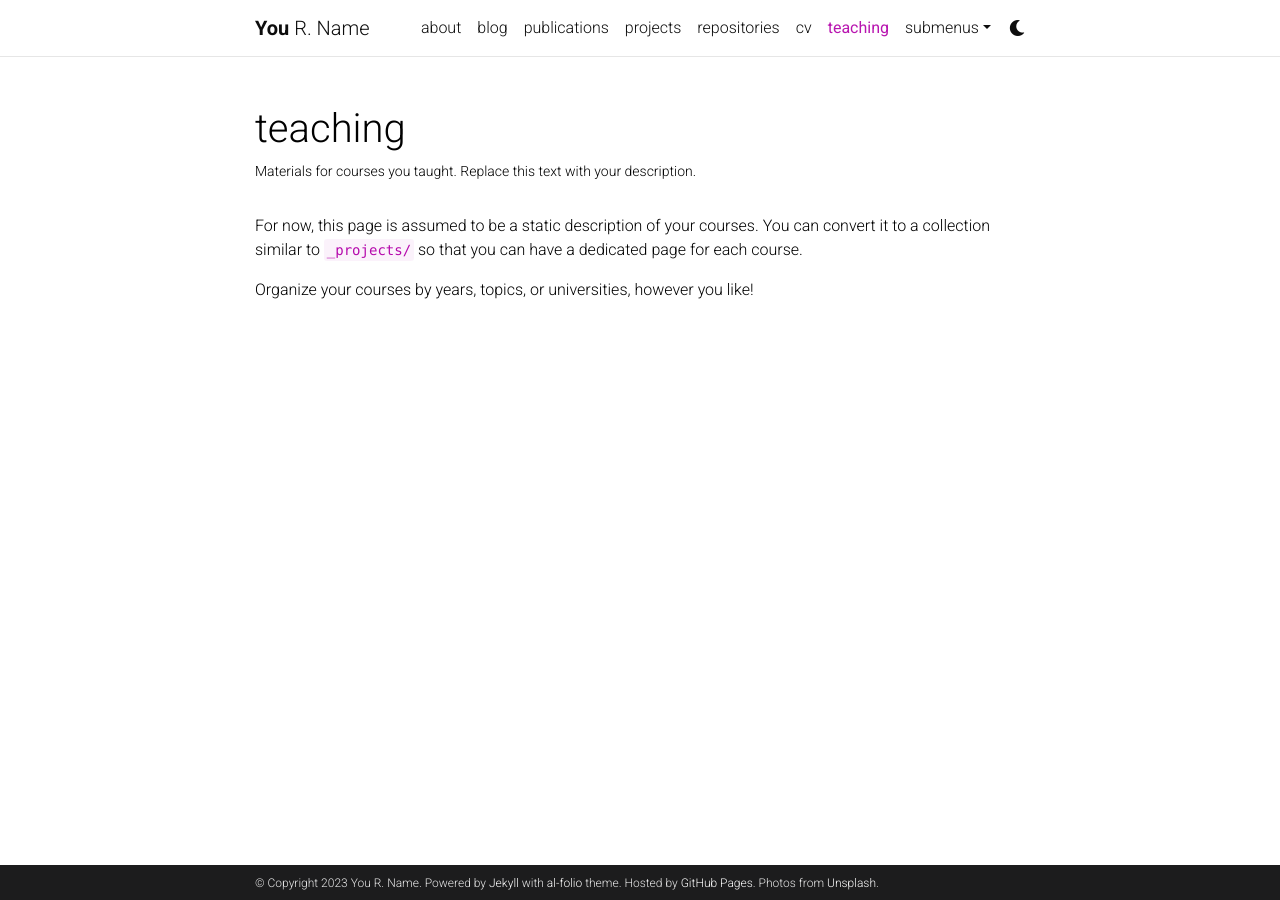
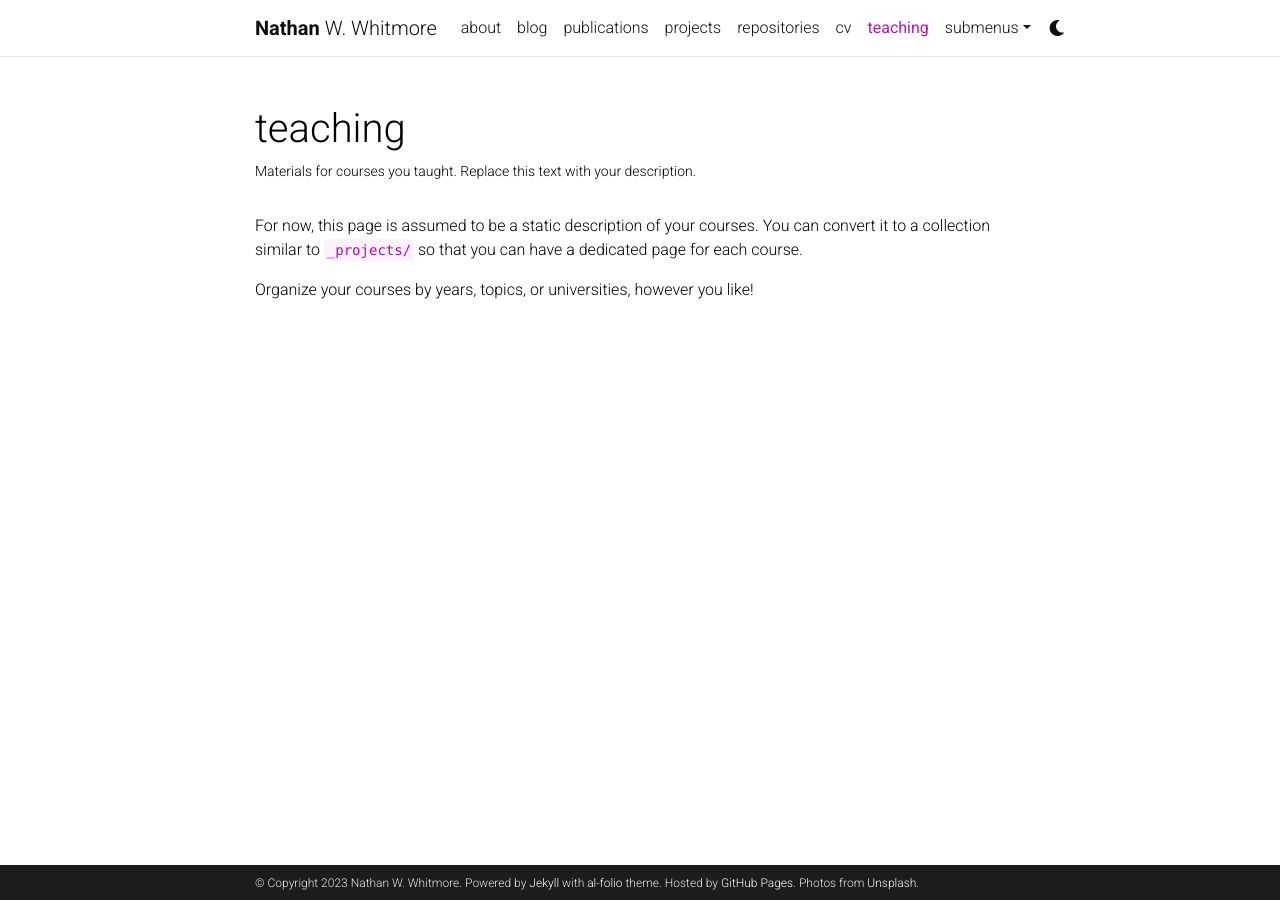
Before and after one commit to nathanww/nathanwhitmore.github.io, a Jekyll site: the page built from _pages/teaching.md, in a window 1280 px wide. Built offline with Jekyll 4.4.1, drawn with Linux system fonts in a browser that asks for light colours; comment, search, counter and statistics services are not loaded; a style sheet for code colours, icons or effects is not loaded.

Commit message:
Update _config.yml

```diff
--- a/_config.yml
+++ b/_config.yml
@@ -3,9 +3,9 @@
 # -----------------------------------------------------------------------------
 
 title: blank # the website title (if blank, full name will be used instead)
-first_name: You
-middle_name: R.
-last_name: Name
+first_name: Nathan
+middle_name: W.
+last_name: Whitmore
 email: you@example.com
 description: > # the ">" symbol means to ignore newlines until "footer_text:"
   A simple, whitespace theme for academics. Based on [*folio](https://github.com/bogoli/-folio) design.
@@ -18,8 +18,8 @@ keywords: jekyll, jekyll-theme, academic-website, portfolio-website  # add your
 lang: en # the language of your site (for example: en, fr, cn, ru, etc.)
 icon: ⚛️  # the emoji used as the favicon (alternatively, provide image name in /assets/img/)
 
-url: https://alshedivat.github.io # the base hostname & protocol for your site
-baseurl: /al-folio # the subpath of your site, e.g. /blog/
+url: https:/nathanwhitmore.github.io # the base hostname & protocol for your site
+baseurl: / # the subpath of your site, e.g. /blog/
 last_updated: false # set to true if you want to display last updated in the footer
 impressum_path:  # set to path to include impressum link in the footer, use the same path as permalink in a page, helps to conform with EU GDPR
 
```
